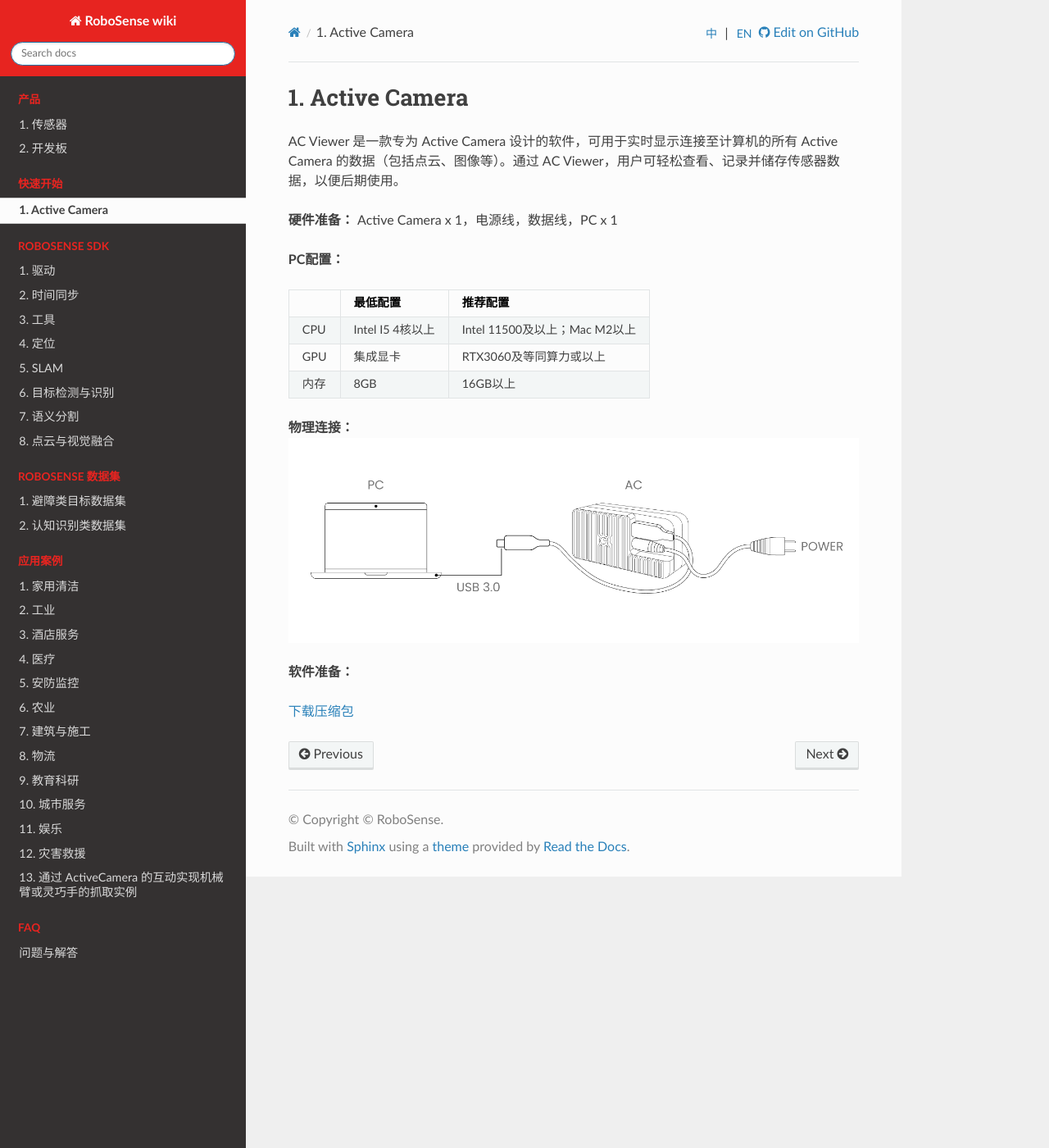
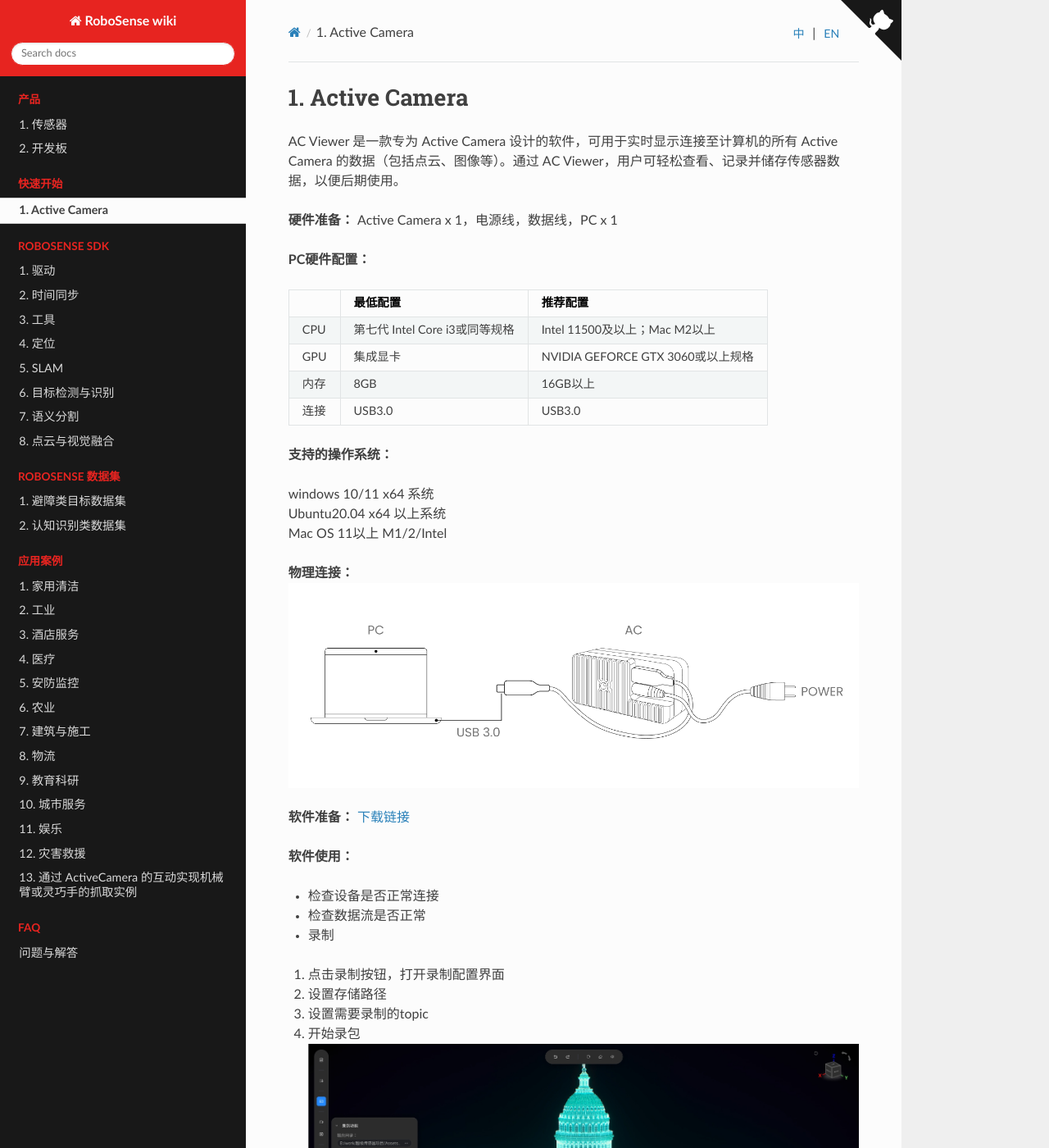
Before and after one commit to LyiL/rs_wiki_cn, a Sphinx documentation site: the page built from source/quick_start/active_camera.md, in a window 1280 px wide and 1400 px high. Shown: the whole window at 82% size. Built offline with Sphinx 7.4.7 and the Read the Docs theme 3.1.0, drawn with Linux system fonts in a browser that asks for light colours; pages that are not in the unit, such as notebooks, are missing from menus; some of the changed text lies outside the part shown.

Commit message:
内容及样式调整

```diff
--- a/source/_static/custom.css
+++ b/source/_static/custom.css
@@ -11,13 +11,47 @@
   font-size: 85%;
   white-space: nowrap;
 }
+.wy-menu-vertical a:active {
+  background-color: #000;
+}
+.wy-nav-side {
+  background: #181818;
+}
+.wy-side-nav-search input[type=text] {
+  border-color: #e72420;
+}
+
 /* 隐藏右侧广告 */
 #readthedocs-ea {
   display: none;
+  a:visited {
+    color: #2980b9;
+  }
 }
 
 .wy-breadcrumbs-translate {
-  margin-right: 8px;
+  margin-right: 24px;
   float: right;
   padding-top: 4px !important;
 }
+
+.wy-breadcrumbs-aside {
+  position: relative;
+  top: -1.618em;
+  right: -3.236em;
+}
+
+@media screen and (max-width: 768px) {
+  .wy-breadcrumbs-translate {
+    margin-right: 8px;
+  }
+  .wy-breadcrumbs-aside {
+    position: absolute;
+    top: 0;
+    right: 0;
+  }
+  .wy-breadcrumbs-aside svg {
+    fill: #fff !important;
+    color: #e72420 !important;
+  }
+}
--- a/source/_templates/breadcrumbs.html
+++ b/source/_templates/breadcrumbs.html
@@ -37,7 +37,10 @@
               <!-- User defined GitHub URL -->
               <a href="{{ meta['github_url'] }}" class="fa fa-github"> {{ _('Edit on GitHub') }}</a>
             {%- else %}
-              <a href="https://{{ github_host|default("github.com") }}/{{ github_user }}/{{ github_repo }}/{{ theme_vcs_pageview_mode or "blob" }}/{{ github_version }}{{ conf_py_path }}{{ pagename }}{{ page_source_suffix }}" class="fa fa-github"> {{ _('Edit on GitHub') }}</a>
+              <!-- <a href="https://{{ github_host|default("github.com") }}/{{ github_user }}/{{ github_repo }}/{{ theme_vcs_pageview_mode or "blob" }}/{{ github_version }}{{ conf_py_path }}{{ pagename }}{{ page_source_suffix }}" class="fa fa-github"> {{ _('Edit on GitHub') }}</a> -->
+              <a href="https://{{ github_host|default("github.com") }}/{{ github_user }}/{{ github_repo }}/{{ theme_vcs_pageview_mode or "blob" }}/{{ github_version }}{{ conf_py_path }}{{ pagename }}{{ page_source_suffix }}">
+                <svg width="74" height="74" viewBox="0 0 250 250" style="fill:#181818;color:#fff;position:absolute;top:0;border:0;right:0" aria-hidden="true"><path d="M0,0 L115,115 L130,115 L142,142 L250,250 L250,0 Z"></path><path d="M128.3,109.0 C113.8,99.7 119.0,89.6 119.0,89.6 C122.0,82.7 120.5,78.6 120.5,78.6 C119.2,72.0 123.4,76.3 123.4,76.3 C127.3,80.9 125.5,87.3 125.5,87.3 C122.9,97.6 130.6,101.9 134.4,103.2" fill="currentColor" style="transform-origin:130px 106px" class="octo-arm"></path><path d="M115.0,115.0 C114.9,115.1 118.7,116.5 119.8,115.4 L133.7,101.6 C136.9,99.2 139.9,98.4 142.2,98.6 C133.8,88.0 127.5,74.4 143.8,58.0 C148.5,53.4 154.0,51.2 159.7,51.0 C160.3,49.4 163.2,43.6 171.4,40.1 C171.4,40.1 176.1,42.5 178.8,56.2 C183.1,58.6 187.2,61.8 190.9,65.4 C194.5,69.0 197.7,73.2 200.1,77.6 C213.8,80.2 216.3,84.9 216.3,84.9 C212.7,93.1 206.9,96.0 205.4,96.6 C205.1,102.4 203.0,107.8 198.3,112.5 C181.9,128.9 168.3,122.5 157.7,114.1 C157.9,116.9 156.7,120.9 152.7,124.9 L141.0,136.5 C139.8,137.7 141.6,141.9 141.8,141.8 Z" fill="currentColor" class="octo-body"></path></svg>
+              </a>
             {%- endif %}
           {%- elif display_bitbucket %}
             {%- if check_meta and 'bitbucket_url' in meta %}
--- a/source/quick_start/active_camera.md
+++ b/source/quick_start/active_camera.md
@@ -4,19 +4,50 @@
 
 **硬件准备：** Active Camera x 1，电源线，数据线，PC x 1
 
-**PC配置：**
+**PC硬件配置：**
 |    | 最低配置  | 推荐配置 |
 | ------ | ------ | ------ |
-| CPU | Intel I5 4核以上 | Intel 11500及以上；Mac M2以上 |
-| GPU | 集成显卡 | RTX3060及等同算力或以上 |
+| CPU | 第七代 Intel Core i3或同等规格 | Intel 11500及以上；Mac M2以上 |
+| GPU | 集成显卡 | NVIDIA GEFORCE GTX 3060或以上规格 |
 | 内存 | 8GB | 16GB以上 |
+| 连接 | USB3.0 | USB3.0 |
+
+**支持的操作系统：**
+
+windows 10/11 x64 系统
+Ubuntu20.04 x64 以上系统
+Mac OS 11以上 M1/2/Intel
 
 **物理连接：**
 ![图片alt](../image/output.png)
 
-**软件准备：**
+
+**软件准备：** [下载链接](https://xxx.com/download.7z)
+<!-- [下载压缩包](https://terra-1-g.djicdn.com/65c028cd298f4669a7f0e40e50ba1131/Download/update/Livox%20Viewer%200.8.0.7z) -->
+
 <!-- <a href="https://www.livoxtech.com/3296f540ecf5458a8829e01cf429798e/downloads/Livox%20%E7%82%B9%E4%BA%91%E7%89%B9%E6%80%A7.pdf" target="_blank">文件</a> -->
 
 <!-- [下载文件](https://www.livoxtech.com/3296f540ecf5458a8829e01cf429798e/downloads/Livox%20%E7%82%B9%E4%BA%91%E7%89%B9%E6%80%A7.pdf)   -->
 
-[下载压缩包](https://terra-1-g.djicdn.com/65c028cd298f4669a7f0e40e50ba1131/Download/update/Livox%20Viewer%200.8.0.7z)
+ **软件使用：**
+- 检查设备是否正常连接
+
+- 检查数据流是否正常
+
+- 录制
+1. 点击录制按钮，打开录制配置界面
+2. 设置存储路径
+3. 设置需要录制的topic
+4. 开始录包
+![图片alt](../image/active_amera1.jpg)
+
+- 播放
+1. 点击播放按钮，打开播放配置界面
+2. 设置bag文件路径
+3. 设置需要播放的topic
+4. 开始播放
+![图片alt](../image/active_amera2.jpg)
+
+- SLAM demo
+
+- 讲解视频：
```
Also changed, not shown: README.md (+2 -0 lines), source/image/active_amera1.jpg (added), source/image/active_amera2.jpg (added).
